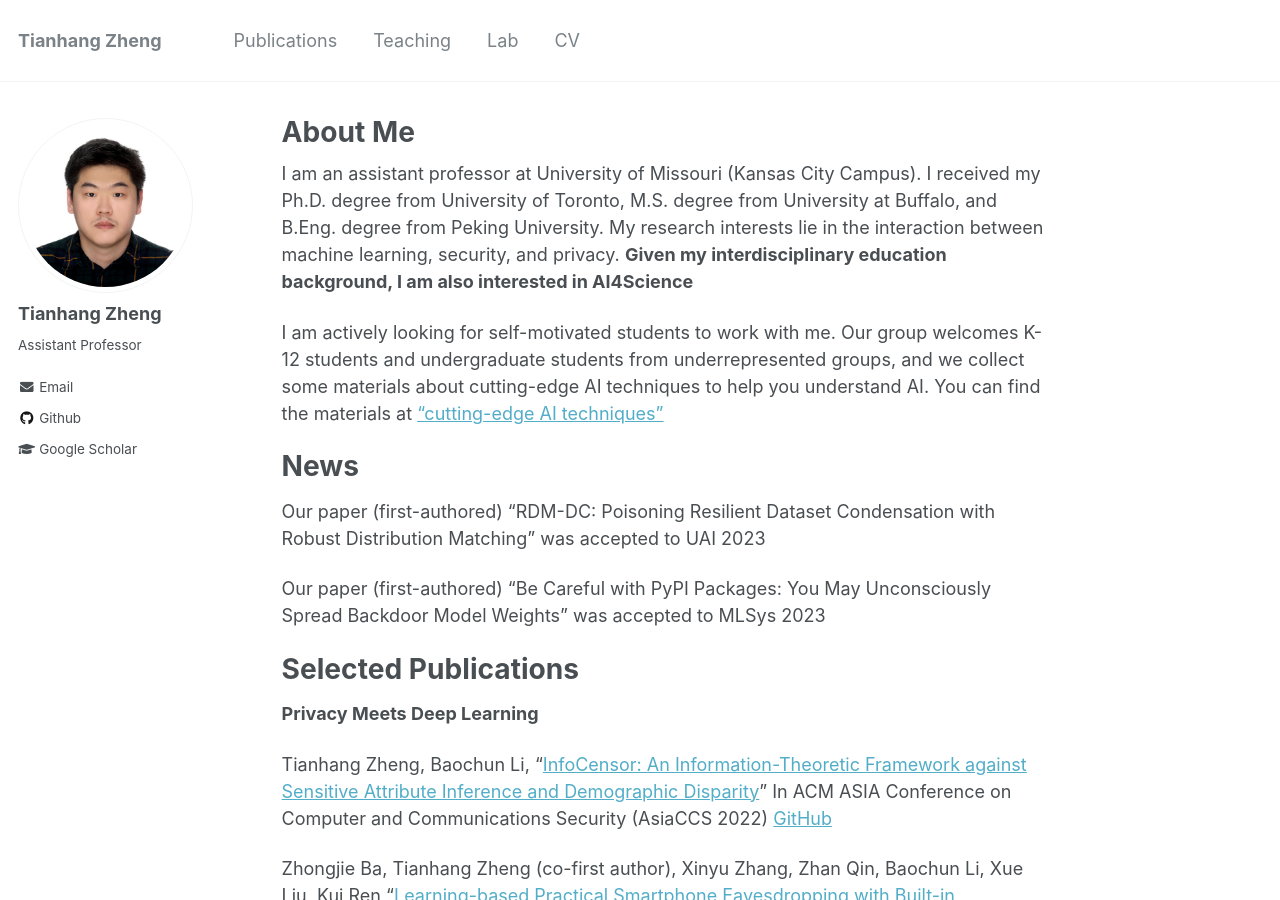
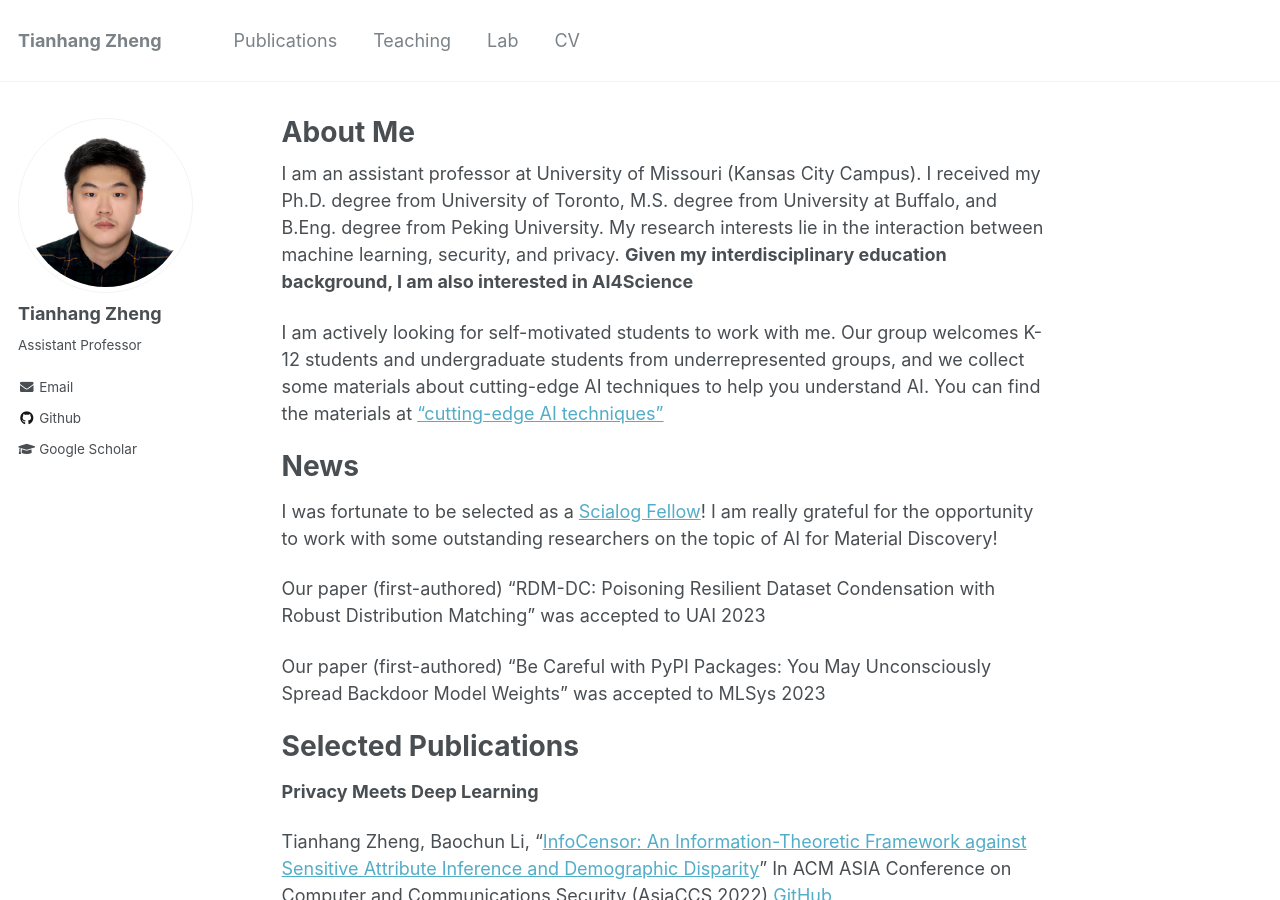
Before and after one commit to tianzheng4/tianzheng4.github.io, a Jekyll site: the page built from _pages/about.md, in a window 1280 px wide and 900 px high. Built offline with Jekyll 4.4.1, drawn with Linux system fonts in a browser that asks for light colours.

Commit message:
Update about.md

```diff
--- a/_pages/about.md
+++ b/_pages/about.md
@@ -15,6 +15,8 @@ I am actively looking for self-motivated students to work with me. Our group wel
 
 News
 ======
+I was fortunate to be selected as a [Scialog Fellow](https://rescorp.org/scialog/aut-fellows-and-facilitators)! I am really grateful for the opportunity to work with some outstanding researchers on the topic of AI for Material Discovery!
+
 Our paper (first-authored) "RDM-DC: Poisoning Resilient Dataset Condensation with Robust Distribution Matching" was accepted to UAI 2023
 
 
```
